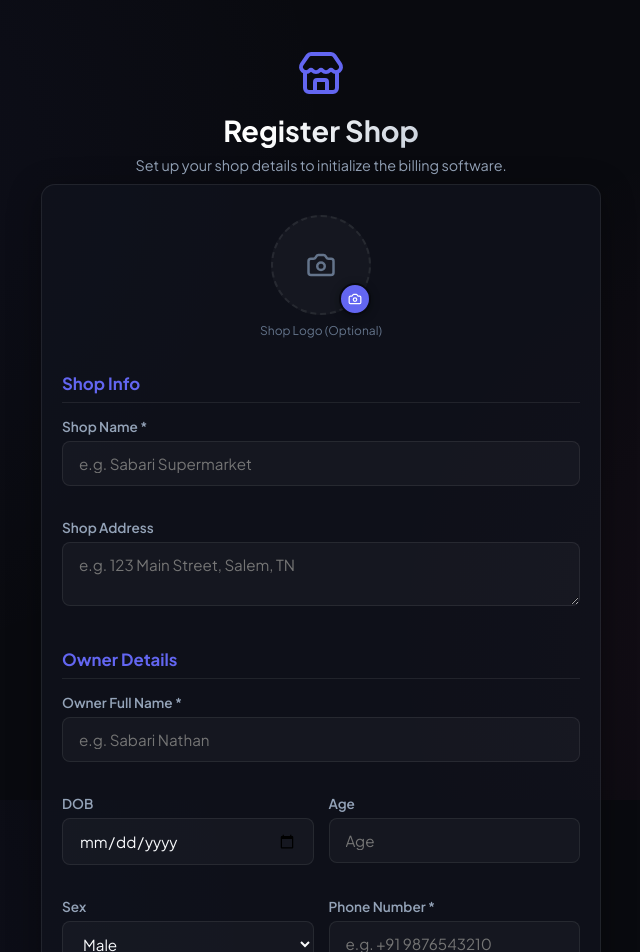
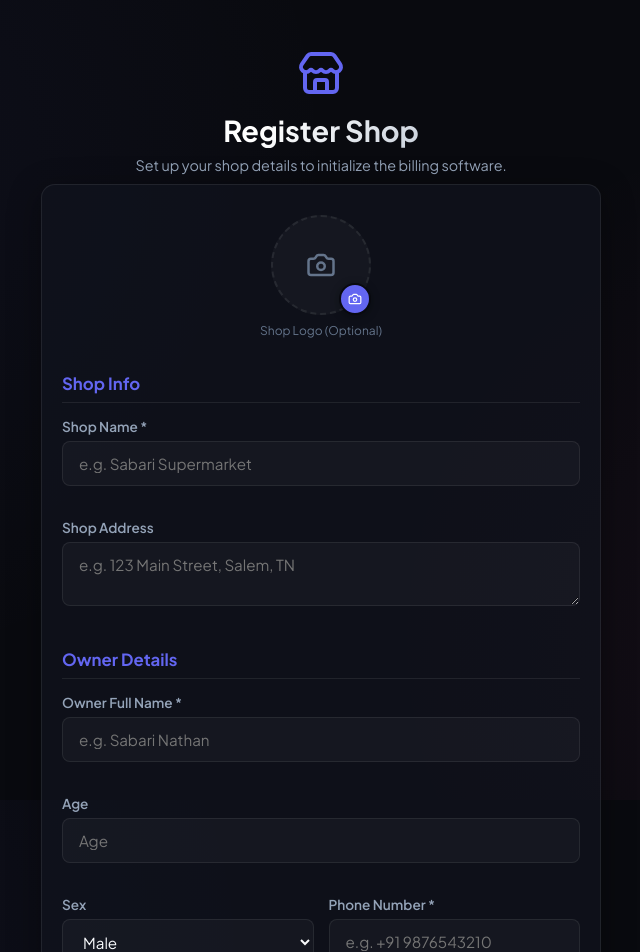
Before and after one commit to sgokul1201-hub/billing, a Next.js app: page /register in a window 1280 px wide. Shown: the top 952 px of the page, without its empty margins (319-959 px from the left). Built offline with nearby package versions, Linux system fonts and the light colour scheme.

Commit message:
refactor: remove DOB field from shop profile details

```diff
--- a/src/components/RegisterForm.js
+++ b/src/components/RegisterForm.js
@@ -8,7 +8,6 @@ export default function RegisterForm({ onSuccess }) {
   const [shopName, setShopName] = useState('');
   const [ownerName, setOwnerName] = useState('');
   const [age, setAge] = useState('');
-  const [dob, setDob] = useState('');
   const [sex, setSex] = useState('Male');
   const [phone, setPhone] = useState('');
   const [pin, setPin] = useState('');
@@ -28,7 +27,6 @@ export default function RegisterForm({ onSuccess }) {
       setShopName(existing.shopName);
       setOwnerName(existing.ownerName);
       setAge(existing.age);
-      setDob(existing.dob);
       setSex(existing.sex);
       setPhone(existing.phone);
       setPin(existing.pin);
@@ -65,7 +63,6 @@ export default function RegisterForm({ onSuccess }) {
       shopName,
       ownerName,
       age: parseInt(age) || 0,
-      dob,
       sex,
       phone,
       pin,
@@ -187,16 +184,6 @@ export default function RegisterForm({ onSuccess }) {
         />
       </div>
 
-      <div className="form-row">
-        <div className="form-group">
-          <label className="form-label">DOB</label>
-          <input
-            type="date"
-            className="form-input"
-            value={dob}
-            onChange={(e) => setDob(e.target.value)}
-          />
-        </div>
       <div className="form-group">
         <label className="form-label">Age</label>
         <input
@@ -206,7 +193,6 @@ export default function RegisterForm({ onSuccess }) {
           onChange={(e) => setAge(e.target.value)}
           placeholder="Age"
         />
-        </div>
       </div>
 
       <div className="form-row">
```
Lines whose indentation alone changed are shown as unchanged.
